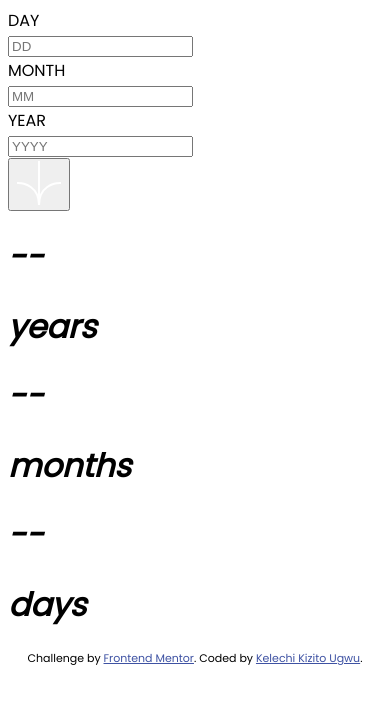
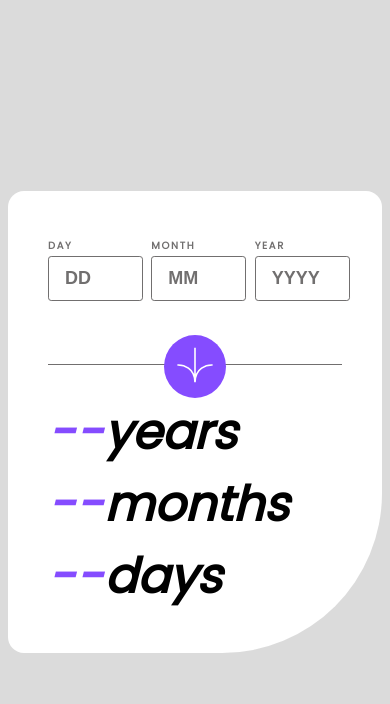
Before and after one commit to Kelechikizito/age-calculator-app-main, a plain HTML site: page index.html in a window 390 px wide. Drawn offline with Linux system fonts and the light colour scheme.

Commit message:
HTML, CSS, JS Updates.

```diff
--- a/index.html
+++ b/index.html
@@ -23,23 +23,28 @@
   <div class="container">
     <form action="" novalidate>
       <div class="form-item">
+
         <div class="day-container">
           <div class="label"><label for="day">DAY</label></div>
           <input type="number" name="" id="day" placeholder="DD" required>
+          <span class="error-msg day-error">This field is required</span>
         </div>
 
         <div class="month-container">
           <div class="label"><label for="month">MONTH</label></div>
           <input type="number" name="" id="month" placeholder="MM" required>
+          <span class="error-msg month-error">This field is required</span>
         </div>
 
         <div class="year-container">
           <div class="label"><label for="year">YEAR</label></div>
           <input type="number" name="" id="year" placeholder="YYYY" required>
+          <span class="error-msg year-error">This field is required</span>
         </div>
+
       </div>
 
-      <div class="form-item">
+      <div class="form-item btn">
         <button type="submit"><img src="./assets/images/icon-arrow.svg" alt=""></button>
       </div>
     </form>
@@ -63,9 +68,9 @@
 
   </div>
 
-  <div class="attribution">
+  <!-- <div class="attribution">
     Challenge by <a href="https://www.frontendmentor.io?ref=challenge" target="_blank">Frontend Mentor</a>.
     Coded by <a href="https://kelechikizito">Kelechi Kizito Ugwu</a>.
-  </div>
+  </div> -->
 </body>
 </html>
--- a/style.css
+++ b/style.css
@@ -1,8 +1,209 @@
 body {
     font-family: 'Poppins', sans-serif;
+    margin: 0;
+    height: 100vh;
+    display: flex;
+    justify-content: center;
+    align-items: center;
+    background-color: hsl(0, 0%, 86%);
+}
+
+.container {
+    display: flex;
+    flex-direction: column;
+    padding: 2.5rem;
+    background-color:  rgb(255, 255, 255);
+    width: 40%;
+    gap: 2rem;
+    border-radius: 1rem 1rem 10rem 1rem;
+}
+
+form {
+    display: flex;
+    justify-content: space-between;
+    padding-bottom: 2rem;
+    border-bottom: 0.001rem solid rgb(113, 111, 111);
+}
+
+.form-item:nth-child(1) {
+    display: flex;
+    width: 80%;
+}
+
+.form-item:nth-child(1) > div {
+    display: flex;
+    flex-direction: column;
+    position: relative;
+}
+
+label {
+    font-size: x-small;
+    font-weight: bolder;
+    letter-spacing: 0.1rem;
+    color: rgb(113, 111, 111);
+}
+
+input {
+    width: 50%;
+    padding: 0.7rem 1rem;
+    font-size: large;
+    font-weight: bolder;
+    border: 0.01rem solid rgb(113, 111, 111);
+    border-radius: 0.2rem;
+}
+
+input::placeholder {
+    color: rgb(113, 111, 111);
+    font-size: large;
+    font-weight: bolder;
+}
+
+input::-webkit-outer-spin-button, input::-webkit-inner-spin-button {
+    -webkit-appearance: none;
+}
+
+.error-msg {
+    font-size: xx-small;
+    font-style: italic;
+    position: absolute;
+    bottom: -1rem;
+    color: hsl(0, 100%, 67%);
+    display: none;
+}
+
+.btn {
+    height: fit-content;
+    position: relative;
+    bottom: -4.1rem;
+}
+
+button {
+    border-radius: 100%;
+    padding: 0.5rem;
+    border: none;
+    background-color: hsl(259, 100%, 65%);
+}
+
+button img {
+    transform: scale(0.8);
+
 }
 
 div.age {
-    font-weight: 800;
+    font-weight: 900;
     font-style: italic;
+    font-size: xx-large;
 }
+
+div.age > div {
+    display: flex;
+    padding: 0;
+}
+
+div.age h1 {
+    margin: 0;
+}
+
+.year-number, .month-number, .day-number {
+    color: hsl(259, 100%, 65%);
+    letter-spacing: 0.1rem;
+}
+
+
+/* ACTIVE STATES */
+
+input:focus {
+    border-color: hsl(259, 100%, 65%);
+    outline: hsl(259, 100%, 65%);
+}
+
+button:hover {
+    background-color: hsl(0, 0%, 8%);
+    cursor: pointer;
+}
+
+button:active {
+    background-color: hsl(0, 0%, 8%);
+    transform: scale(0.98);
+}
+
+
+/* RESPONSIVE DESIGN */
+
+@media (max-width:1030px) {
+    .container {
+        width: 45%;
+    }
+}
+
+@media (max-width:930px) {
+    .container {
+        width: 50%;
+    }
+}
+
+@media (max-width:830px) {
+    .container {
+        width: 60%;
+    }
+}
+
+@media (max-width:700px) {
+    .container {
+        width: 70%;
+    }
+}
+
+@media (max-width:590px) {
+    .container {
+        width: 90%;
+    }
+}
+
+@media (max-width:500px) {
+    .container {
+        margin: 0 0.5rem;
+    }
+
+    form {
+        flex-direction: column;
+        padding-bottom: 0;
+    }
+
+    .form-item:nth-child(1) {
+        display: flex;
+        width: 100%;
+        gap: 1rem;
+    }
+
+    input {
+        width: 70%;
+    }
+
+    .btn {
+        text-align: center;
+        bottom: -2.1rem;
+    }
+
+    div.age {
+        font-size: x-large;
+    }
+}
+
+@media (max-width:290px) {
+    div.age {
+        font-size: large;
+    }
+
+    input {
+        width: 50%;
+    }
+
+    input {
+        font-size: medium;
+    }
+
+    input::placeholder {
+        font-size: medium;
+    }
+}
```
Also changed, not shown: index.js (added).
